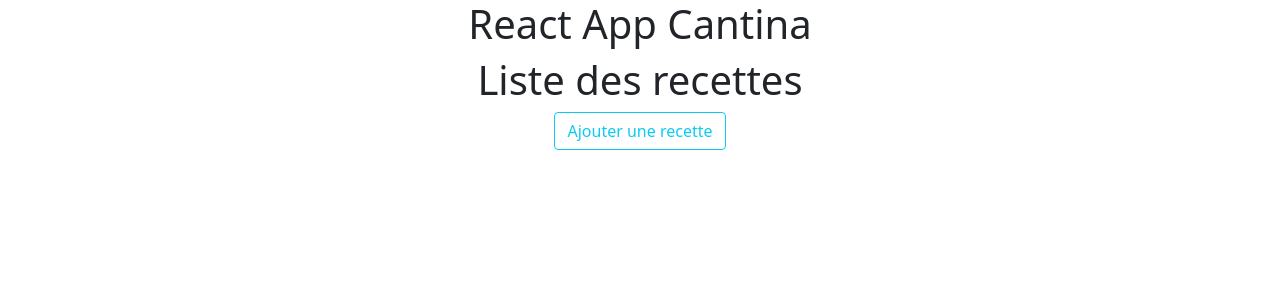
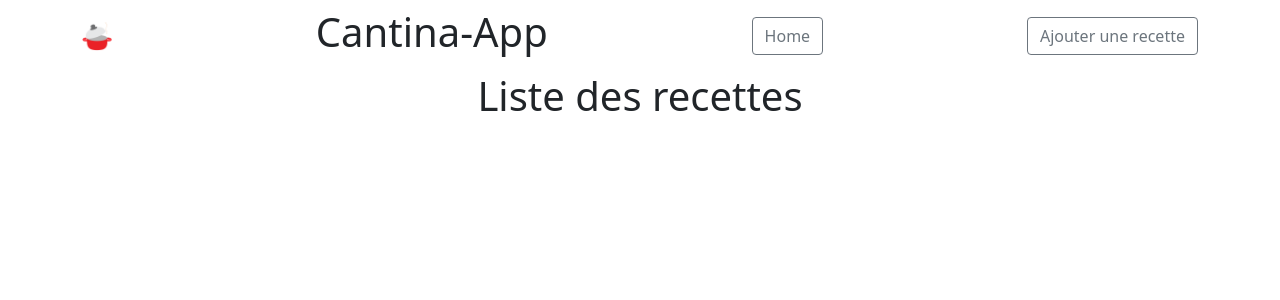
Before and after one commit to tomas-gl/React-app-Cantina-, a React (Create React App) app in the folder client/: page / in a window 1280 px wide. Shown: the top 300 px of the page. Built offline with nearby package versions, Linux system fonts and the light colour scheme; no server answers.

Commit message:
[WIP] Building navbar in header :art:

```diff
--- a/client/src/App.js
+++ b/client/src/App.js
@@ -40,8 +40,8 @@ function App() {
   return (
     <BrowserRouter>
       <div className="App">
-        <Container>
           <Header />
+          <Container>
 
           {/* Home */}
           <Switch>
--- a/client/src/components/Header.jsx
+++ b/client/src/components/Header.jsx
@@ -1,6 +1,50 @@
+// Bootstrap imports
+import "bootstrap/dist/css/bootstrap.css";
+import { Navbar } from "react-bootstrap";
+import { Container } from "react-bootstrap";
+
+import img from "../images/Cooking-icon.png";
+
+// Router-dom imports
+import { Link } from "react-router-dom";
+
+// Bootstrap/Icons imports
+import { Card, Button, Row, Col, Spinner } from "react-bootstrap";
+
 const Header = () => {
     return(
-        <h1>React App Cantina</h1>
+
+<Navbar>
+<Container>
+  <img
+    src={img}
+    width="30"
+    height="30"
+    className="d-inline-block align-top"
+    alt="Logo"
+  />
+  <h1>Cantina-App</h1>
+          <Link
+    to={{
+      pathname: '/',
+    }}
+  >
+    <Button variant="outline-secondary">
+        Home
+    </Button>
+    </Link>
+    <Link
+    to={{
+      pathname: '/add',
+    }}
+  >
+    <Button variant="outline-secondary">
+        Ajouter une recette
+    </Button>
+    </Link>
+    </Container>
+</Navbar>
+
     )
     };
 
--- a/client/src/views/Home.js
+++ b/client/src/views/Home.js
@@ -36,17 +36,6 @@ const Home = () => {
         <Col xs={12}>
           <h1>Liste des recettes</h1>
         </Col>
-        <Col xs={12}>
-          <Link
-            to={{
-              pathname: '/add',
-            }}
-          >
-            <Button variant="outline-info">
-                Ajouter une recette
-            </Button>
-            </Link>
-        </Col>
             <Recipe recettes={recettes}/>
       </Row>
     </>
```
Also changed, not shown: client/src/images/Cooking-icon.png (added).
